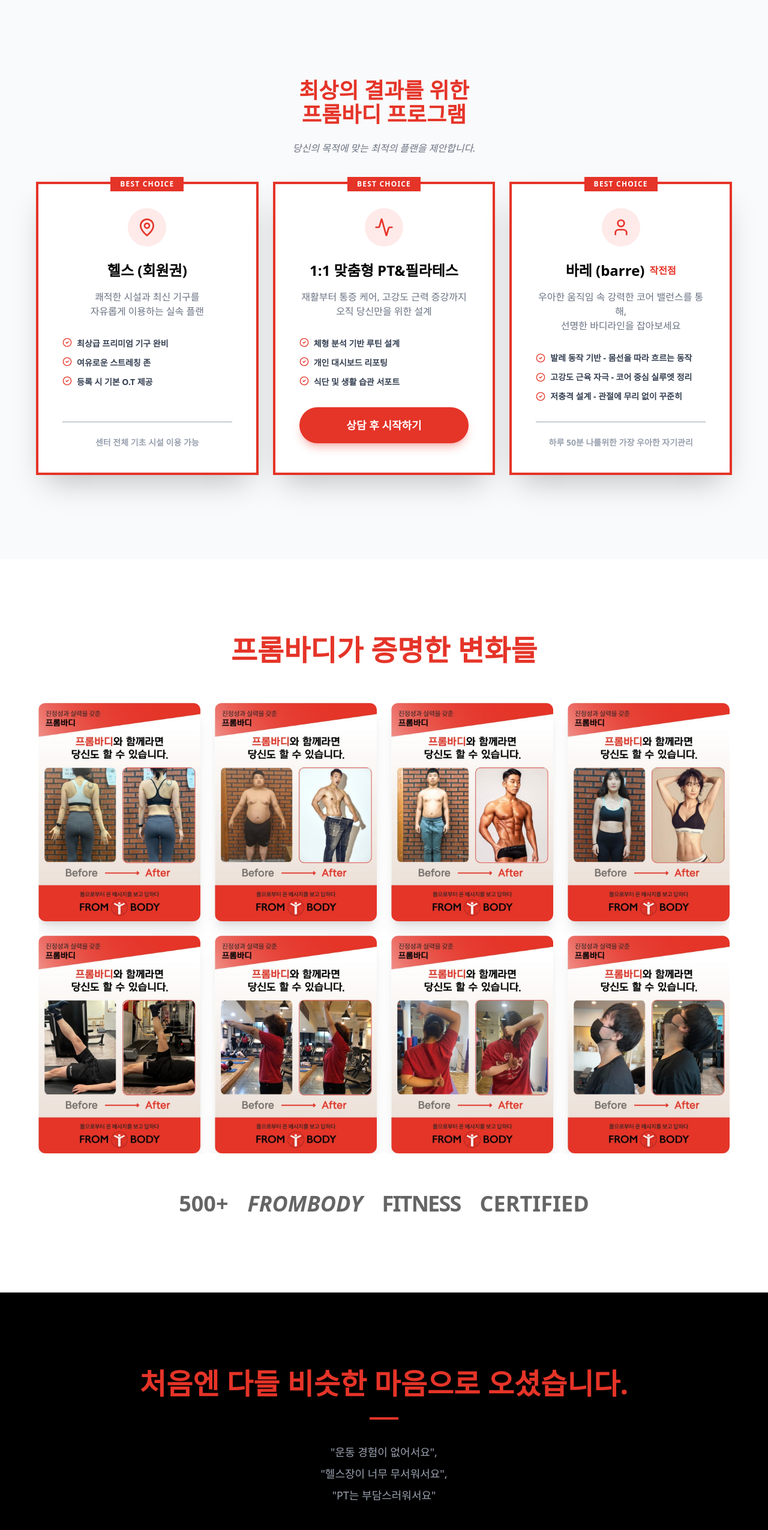
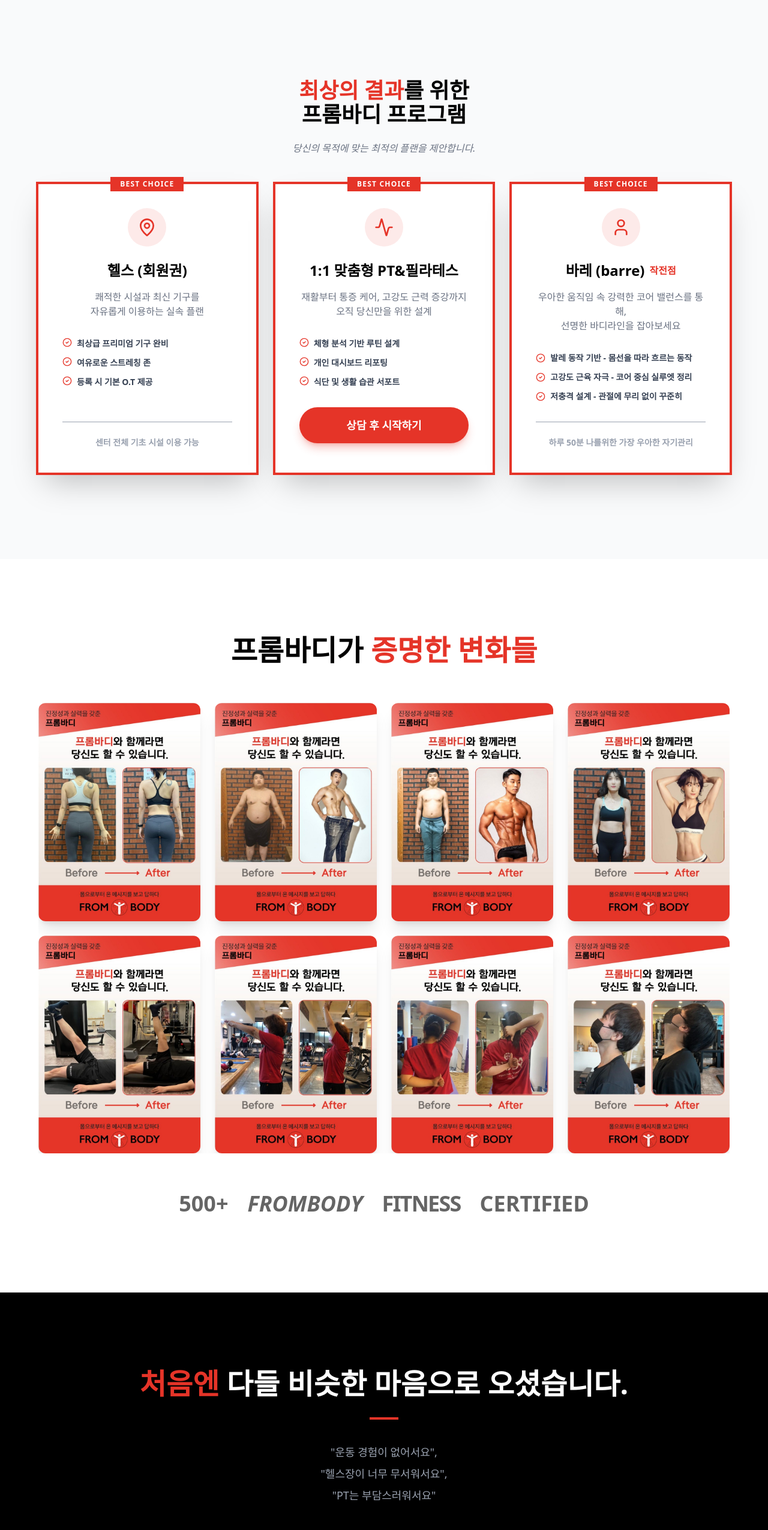
Before and after one commit to okmstyle-collab/from_body-landding, a React (Vite) app: page / in a window 1280 px wide. Shown: the part 4000-6551 px from the top of the page at 60% size. Built offline with nearby package versions, Linux system fonts and the light colour scheme.

Commit message:
Highlight specific words in section headings with red color

```diff
--- a/src/App.tsx
+++ b/src/App.tsx
@@ -291,7 +291,7 @@ export default function App() {
       <section id="programs" className="section-padding bg-gray-50">
         <div className="max-w-7xl mx-auto px-4">
           <div className="text-center mb-16">
-            <h2 className="text-4xl font-black mb-6 text-brand-point">최상의 결과를 위한<br/>프롬바디 프로그램</h2>
+            <h2 className="text-4xl font-black mb-6"><span className="text-brand-point">최상의 결과</span>를 위한<br/>프롬바디 프로그램</h2>
             <p className="text-gray-500 font-medium italic">당신의 목적에 맞는 최적의 플랜을 제안합니다.</p>
           </div>
           <div className="grid grid-cols-1 md:grid-cols-3 gap-8">
@@ -366,7 +366,7 @@ export default function App() {
       {/* 심리: 사회적 증거 & 후광 효과 */}
       <section className="section-padding overflow-hidden">
         <div className="max-w-7xl mx-auto px-4 text-center">
-          <h2 className="text-3xl md:text-5xl font-black mb-16 break-keep text-brand-point">프롬바디가 증명한 변화들</h2>
+          <h2 className="text-3xl md:text-5xl font-black mb-16 break-keep">프롬바디가 <span className="text-brand-point">증명한 변화들</span></h2>
           <div className="grid grid-rows-2 grid-flow-col auto-cols-[85%] sm:auto-cols-[45%] lg:grid-rows-none lg:grid-flow-row lg:grid-cols-4 lg:auto-cols-auto gap-4 lg:gap-6 overflow-x-auto snap-x snap-mandatory pb-4 lg:pb-0 [&::-webkit-scrollbar]:hidden [-ms-overflow-style:'none'] [scrollbar-width:'none']">
             {[6, 7, 8, 9, 10, 11, 12, 13].map(i => (
               <div key={i} className="snap-center flex-shrink-0 rounded-xl overflow-hidden shadow-xl bg-white transform transition-transform lg:hover:-translate-y-2">
@@ -386,7 +386,7 @@ export default function App() {
       {/* 06-2. Proof Statistics Section */}
       <section className="section-padding bg-black text-white">
         <div className="max-w-5xl mx-auto px-4 text-center">
-          <h2 className="text-3xl md:text-5xl font-black mb-8 break-keep text-brand-point">처음엔 다들 비슷한 마음으로 오셨습니다.</h2>
+          <h2 className="text-3xl md:text-5xl font-black mb-8 break-keep"><span className="text-brand-point">처음엔</span> 다들 비슷한 마음으로 오셨습니다.</h2>
           <div className="w-12 h-1 bg-brand-point mx-auto mb-10"></div>
 
           <div className="text-gray-400 font-medium space-y-2 mb-10 text-lg">
@@ -419,7 +419,7 @@ export default function App() {
       {/* 06-3. Real Member Reviews Section */}
       <section className="section-padding bg-gray-50">
         <div className="max-w-7xl mx-auto px-4 text-center">
-          <h2 className="text-3xl md:text-5xl font-black mb-16 break-keep text-brand-point">프롬바디 실제 회원님들의 후기</h2>
+          <h2 className="text-3xl md:text-5xl font-black mb-16 break-keep">프롬바디 실제 <span className="text-brand-point">회원님들의 후기</span></h2>
           <div className="grid grid-rows-2 grid-flow-col auto-cols-[75%] sm:auto-cols-[45%] lg:grid-rows-none lg:grid-flow-row lg:grid-cols-5 lg:auto-cols-auto gap-4 lg:gap-6 overflow-x-auto snap-x snap-mandatory pb-4 lg:pb-0 [&::-webkit-scrollbar]:hidden [-ms-overflow-style:'none'] [scrollbar-width:'none']">
             {[
               'review1.png', 'review2.png', 'review3.png', 'review4.png', 'review5.png',
@@ -437,7 +437,7 @@ export default function App() {
       {/* 심리: 목표 그라데이션 효과 - 6단계로 확장하여 신뢰도 강화 */}
       <section className="section-padding bg-brand-outer text-white">
         <div className="max-w-7xl mx-auto px-4 text-center">
-          <h2 className="text-3xl md:text-4xl font-black mb-16 text-brand-point">프롬바디는 이렇게 시작됩니다</h2>
+          <h2 className="text-3xl md:text-4xl font-black mb-16">프롬바디는 <span className="text-brand-point">이렇게</span> 시작됩니다</h2>
           <div className="grid grid-cols-1 sm:grid-cols-2 lg:grid-cols-4 gap-y-16 gap-x-6 relative">
             {[
               { num: "01", title: "설문지 작성", desc: "1분이면 됩니다. 이름·연락처·목표만 입력하면 OK" },
```
